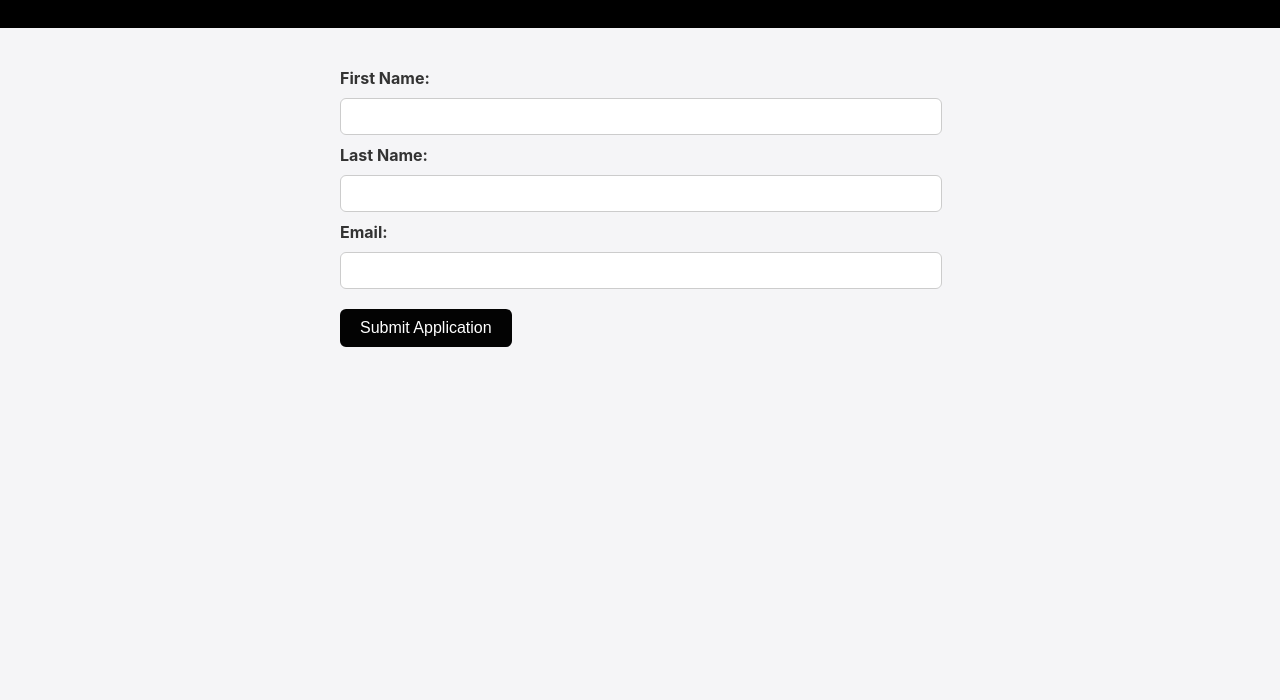
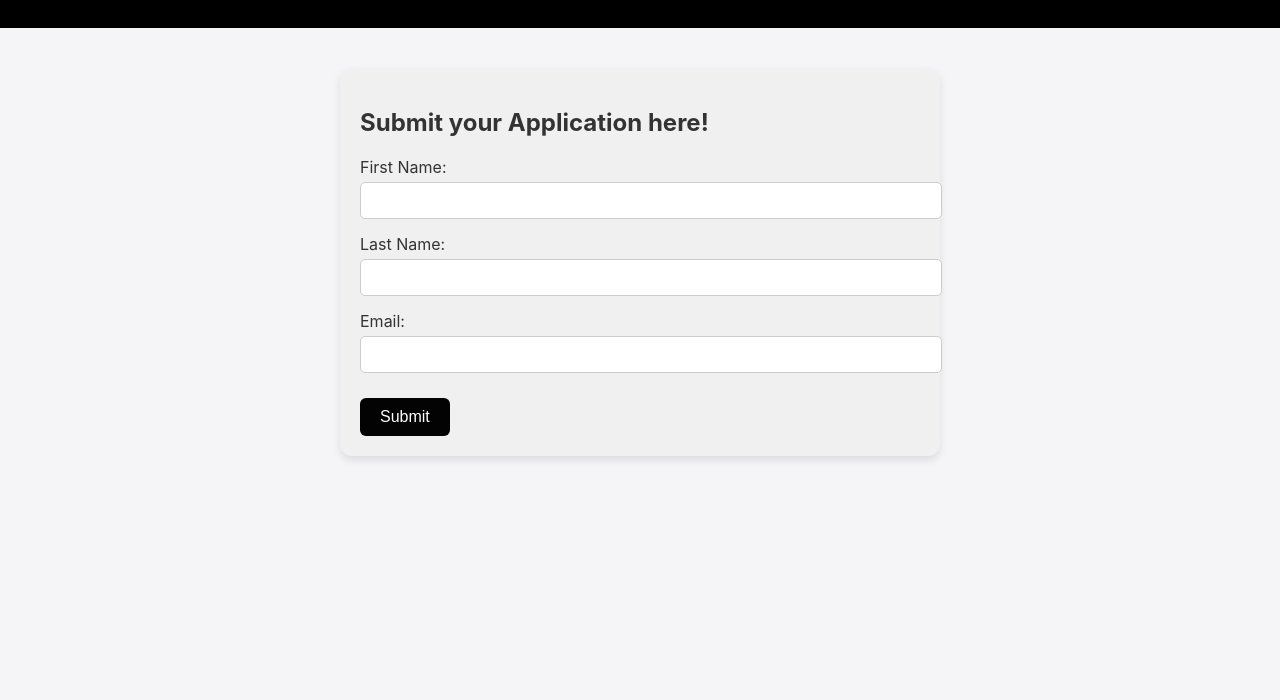
Before and after one commit to Matt5439/testapisubmission, a plain HTML site: page index.html in a window 1280 px wide. Shown: the part 100-800 px from the top of the page. Drawn offline with Linux system fonts and the light colour scheme.

Commit message:
Update index.html

```diff
--- a/index.html
+++ b/index.html
@@ -3,7 +3,7 @@
 <head>
     <meta charset="UTF-8">
     <meta name="viewport" content="width=device-width, initial-scale=1.0">
-    <title>Test Job Application Submission</title>
+    <title>Job Application Test</title>
     <style>
         body {
             font-family: -apple-system, BlinkMacSystemFont, "Segoe UI", Roboto, "Helvetica Neue", Arial, sans-serif;
@@ -27,22 +27,28 @@
             width: 80%;
             max-width: 600px;
         }
+        .form-container {
+            background-color: #f0f0f0; /* Slightly grey */
+            border-radius: 12px;
+            padding: 20px;
+            box-shadow: 0 4px 8px rgba(0, 0, 0, 0.1);
+        }
         h1 {
-            font-size: 2em;
             margin-bottom: 20px;
         }
         label {
-            font-weight: bold;
+            margin-top: 10px;
+            display: block;
         }
-        input[type="text"], input[type="email"] {
-            width: calc(100% - 20px);
+        input {
+            width: 100%;
             padding: 10px;
-            margin: 10px 0;
+            margin: 5px 0;
             border: 1px solid #ccc;
-            border-radius: 6px;
+            border-radius: 5px;
         }
         button {
-            margin-top: 10px;
+            margin-top: 20px;
             padding: 10px 20px;
             background-color: #030303;
             color: white;
@@ -53,16 +59,18 @@
             transition: background-color 0.3s;
         }
         button:hover {
-            background-color: #030303;
+            background-color: #555;
         }
     </style>
 </head>
 <body>
     <header>
-        <h1>Test Job Application Submission</h1>
+        <h1>Job Application Form</h1>
     </header>
     <main>
-        <form id="application-form">
+        <div class="form-container">
+            <h2>Submit your Application here!</h2>
+            <form id="job-application-form">
                 <label for="first_name">First Name:</label>
                 <input type="text" id="first_name" name="first_name" required>
 
@@ -72,12 +80,13 @@
                 <label for="email">Email:</label>
                 <input type="email" id="email" name="email" required>
 
-            <button type="submit">Submit Application</button>
+                <button type="submit">Submit</button>
             </form>
+        </div>
     </main>
 
     <script>
-        document.getElementById('application-form').addEventListener('submit', async function(event) {
+        document.getElementById('job-application-form').addEventListener('submit', async function(event) {
             event.preventDefault();
 
             const formData = {
@@ -87,25 +96,22 @@
             };
 
             try {
-                const response = await fetch('https://boards-api.greenhouse.io/v1/boards/matthewmeliasdemoaccount/jobs/5096951003', {
+                const response = await fetch('http://localhost:3000/api/apply', {
                     method: 'POST',
                     headers: {
                         'Content-Type': 'application/json',
-                        'Authorization': '069363c6934e0c9577e34e7629b88b49-3', // Replace with your actual API key
                     },
                     body: JSON.stringify(formData),
                 });
 
                 if (response.ok) {
-                    const result = await response.json();
-                    alert('Application submitted successfully! Response: ' + JSON.stringify(result));
+                    alert('Application submitted successfully!');
                 } else {
-                    const error = await response.json();
-                    alert('Failed to submit application. Error: ' + JSON.stringify(error));
+                    alert('Failed to submit application. Please try again.');
                 }
             } catch (error) {
-                console.error('Error during submission:', error);
-                alert('An error occurred while submitting the application.');
+                console.error('Error submitting application:', error);
+                alert('An error occurred while submitting your application.');
             }
         });
     </script>
```
Lines whose indentation alone changed are shown as unchanged.
